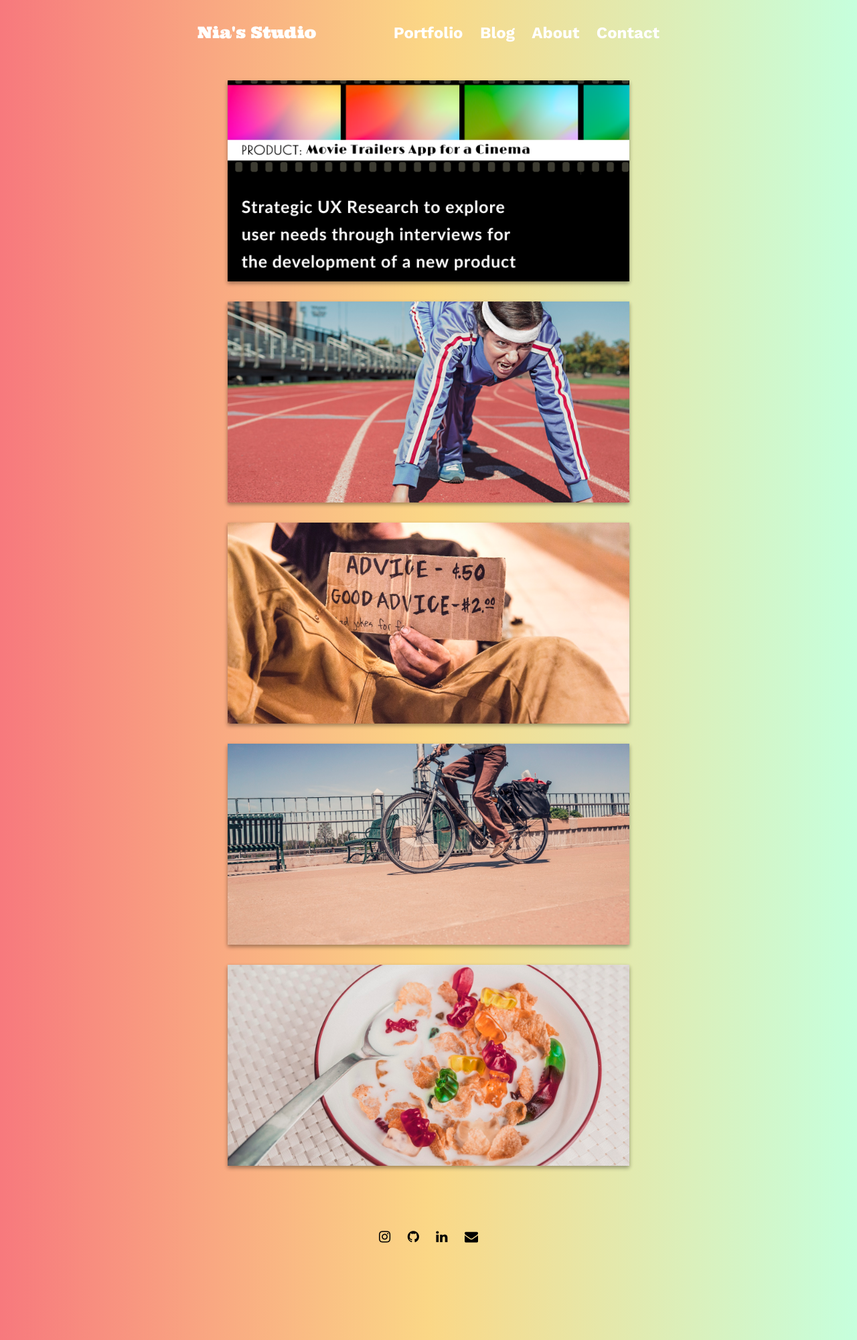
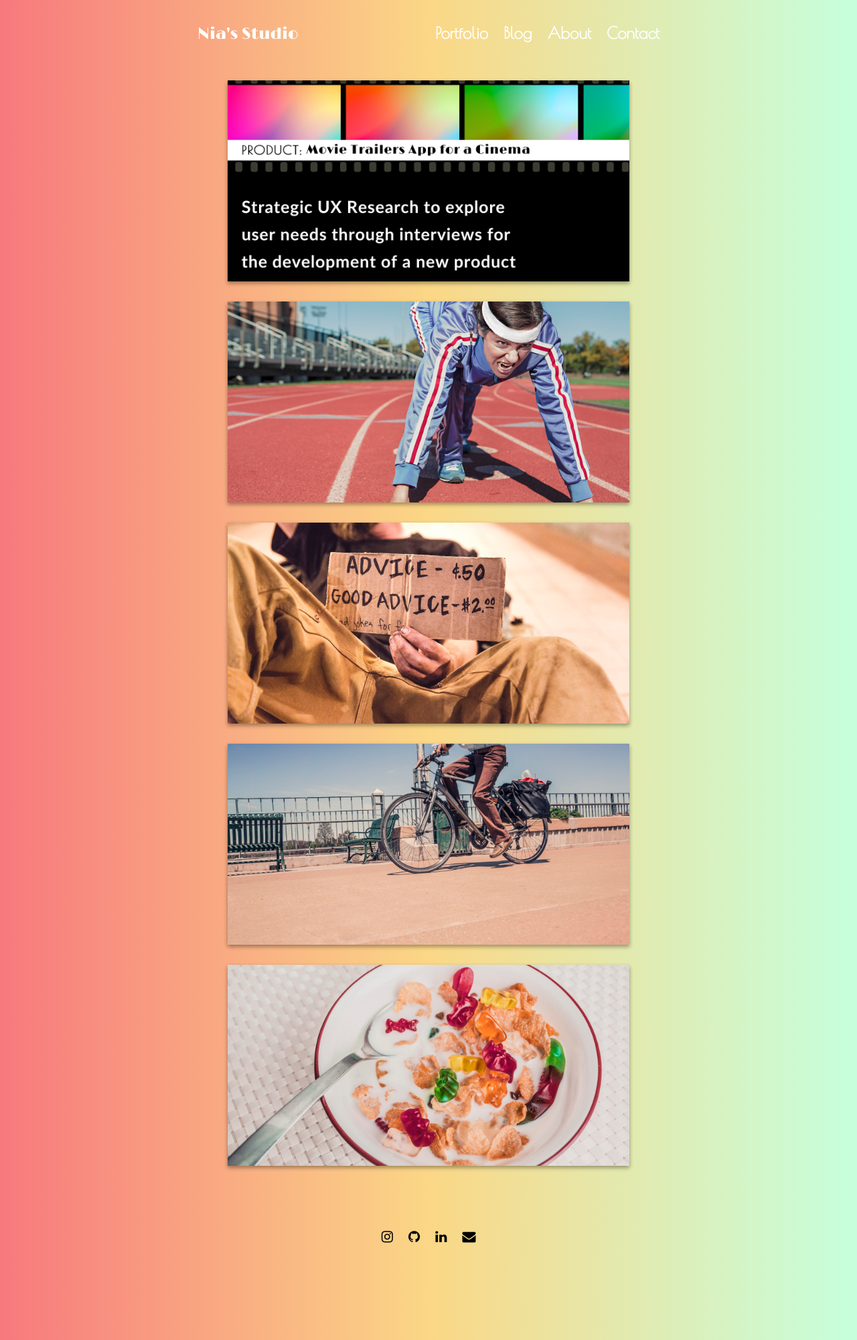
Before and after one commit to niarobles-design/niarobles-design.github.io, a Jekyll site: the page built from index.md, in a window 1280 px wide. Shown: the whole page at 67% size. Built offline with Jekyll 4.4.1, drawn with Linux system fonts in a browser that asks for light colours; nearby versions of some CDN libraries.

Commit message:
feat: change fonts

```diff
--- a/_layouts/default.html
+++ b/_layouts/default.html
@@ -22,7 +22,7 @@
     <link href="https://fonts.googleapis.com/css?family=Roboto" rel="stylesheet">
     <link rel="preconnect" href="https://fonts.googleapis.com">
     <link rel="preconnect" href="https://fonts.gstatic.com" crossorigin>
-    <link href="https://fonts.googleapis.com/css2?family=Ultra&family=Work+Sans:ital,wght@0,100..900;1,100..900&display=swap" rel="stylesheet">
+    <link href="https://fonts.googleapis.com/css2?family=Lato:ital,wght@0,100;0,300;0,400;0,700;0,900;1,100;1,300;1,400;1,700;1,900&family=Limelight&family=Poiret+One&display=swap" rel="stylesheet">
     <!--[if lt IE 9]><script src="http://html5shim.googlecode.com/svn/trunk/html5.js"></script><![endif]-->
     <!-- Use Atom -->
     {% feed_meta %}
--- a/_sass/1-tools/_fonts.scss
+++ b/_sass/1-tools/_fonts.scss
@@ -1,25 +1,28 @@
 
-@import url('https://fonts.googleapis.com/css2?family=Ultra&family=Work+Sans:ital,wght@0,100..900;1,100..900&display=swap');
-
+@import url('https://fonts.googleapis.com/css2?family=Lato:ital,wght@0,100;0,300;0,400;0,700;0,900;1,100;1,300;1,400;1,700;1,900&family=Limelight&family=Poiret+One&display=swap');
 
 // <uniquifier>: Use a unique and descriptive class name
 
-.work-sans {
-  font-family: "Work Sans", sans-serif;
-  font-optical-sizing: auto;
+.poiret-one-regular {
+  font-family: "Poiret One", sans-serif;
   font-weight: 400;
   font-style: normal;
 }
 
-.work-sans {
-  font-family: "Work Sans", sans-serif;
-  font-optical-sizing: auto;
-  font-weight: 500;
+.limelight-regular {
+  font-family: "Limelight", sans-serif;
+  font-weight: 400;
   font-style: normal;
 }
 
-.ultra-regular {
-  font-family: "Ultra", serif;
+.lato-bold {
+  font-family: "Lato", sans-serif;
+  font-weight: 700;
+  font-style: normal;
+}
+
+.lato-regular {
+  font-family: "Lato", sans-serif;
   font-weight: 400;
   font-style: normal;
 }
--- a/_sass/3-sections/_default.sass
+++ b/_sass/3-sections/_default.sass
@@ -1,7 +1,7 @@
 body
 
   background: linear-gradient(to left, #c6ffdd, #fbd786, #f7797d)
-  font-family: 'Work Sans', serif
+  font-family: 'Lato', sans-serif
   font-weight: 400
   font-size: 16px
 .site-container
@@ -9,12 +9,12 @@ body
   margin: auto
 
 a
-  font-family: 'Work Sans', sans-serif
-  font-weight: 500
+  font-family: 'Poiret One', sans-serif
+  font-weight: 400
   color: white
 
 .logo > a
-  font-family: 'Ultra', serif
+  font-family: 'Limelight', sans-serif
   color: #97A7BB
 
 @media (max-width: 768px)
```
Also changed, not shown: 15 other files.
